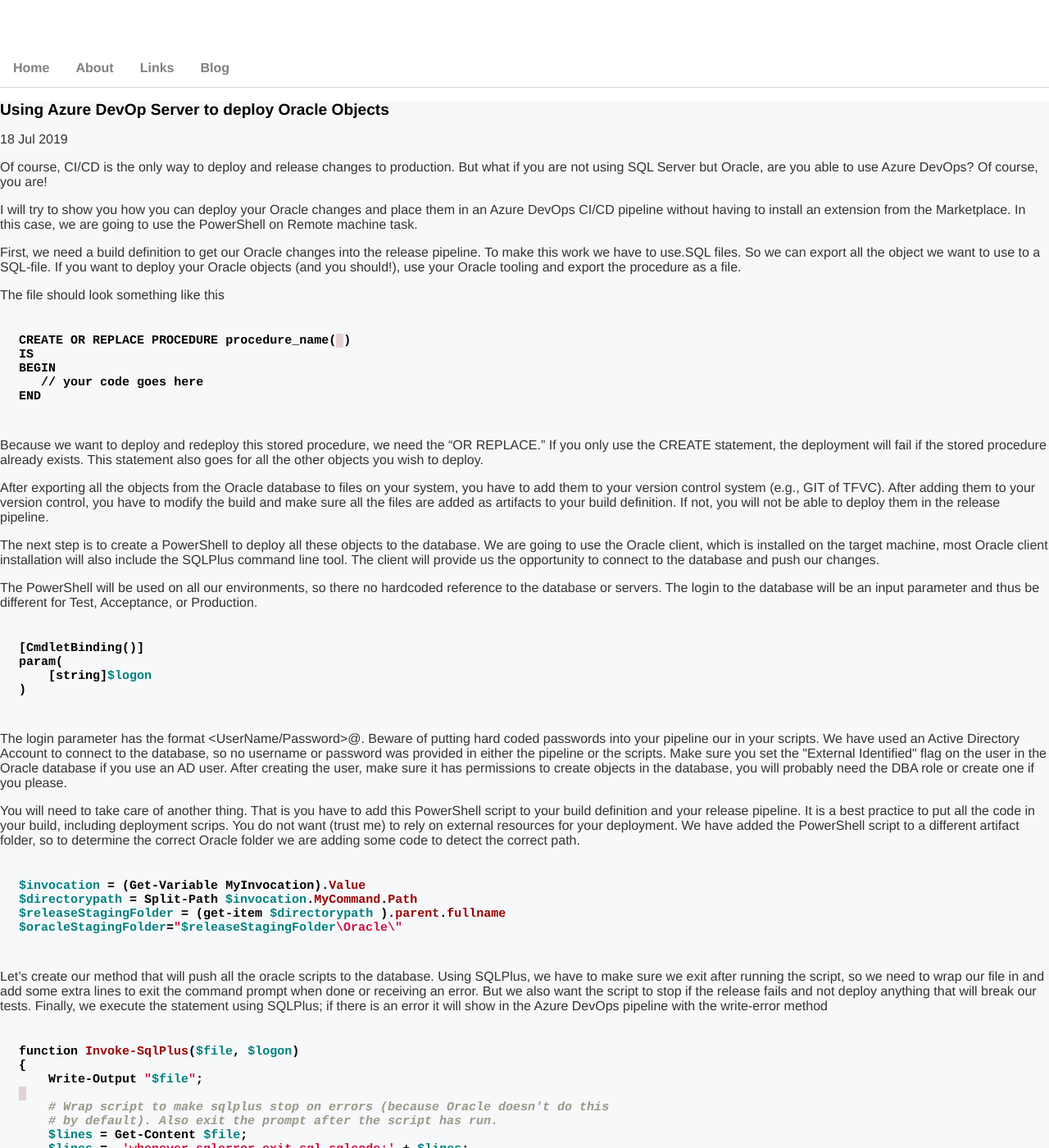
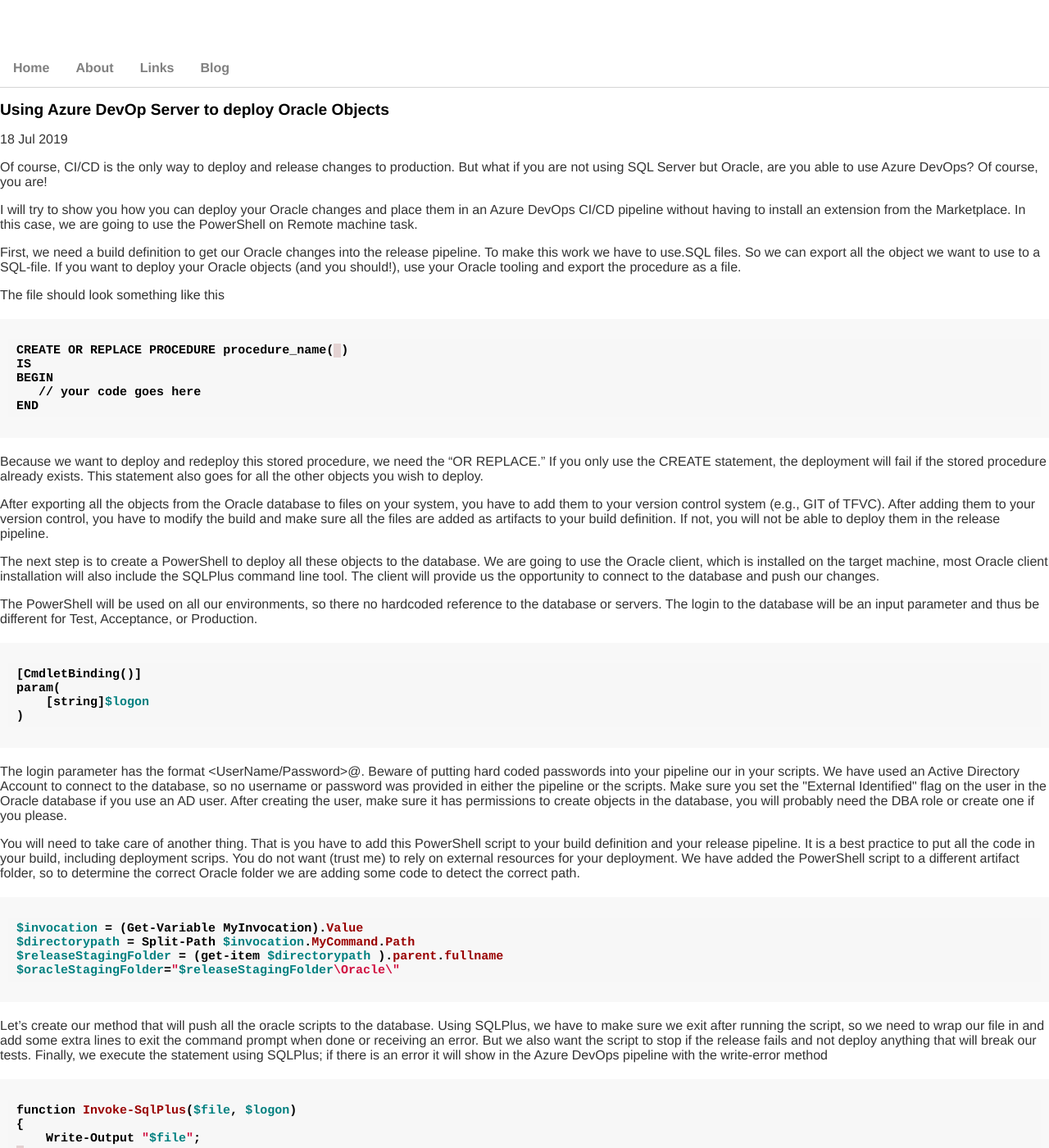
Before and after one commit to arjanvanbekkum/arjanvanbekkum.github.io, a Jekyll site: the page built from _posts/2019-07-18-Using-Azure-DevOps-Server-to-deploy-Oracle-objects.md, in a window 1280 px wide and 1400 px high. Shown: the whole window at 82% size. Built offline with Jekyll 4.4.1, drawn with Linux system fonts in a browser that asks for light colours.

Commit message:
update style and markdown

```diff
--- a/_layouts/default.html
+++ b/_layouts/default.html
@@ -4,7 +4,6 @@
 			<title>{{ page.title }}</title>
 			<!-- link to main stylesheet -->
 			<link rel="stylesheet" type="text/css" href="/css/main.css">
-			<link rel="stylesheet" type="text/css" href="/css/highlight.css">
 		</head>
 		<body>
 			<nav>
--- a/css/highlight.css
+++ /dev/null
@@ -1,13 +0,0 @@
-
-
-  .highlight {
-    background-color: #f6f8fa;
-    margin-bottom: 1.5em;
-    pre {
-      overflow-y: auto;
-      position: relative;
-      margin: 0;
-      padding: 1em;
-    }
-
-}
--- a/css/main.css
+++ b/css/main.css
@@ -37,7 +37,7 @@
 footer {
     border-top: 1px solid #d5d5d5;
     font-size: .8em;
-    background-color: #f8f8f8;
+    background-color: white;
 }
 ul.posts {
     margin: 20px auto 40px;
@@ -52,7 +52,7 @@
 }
 
 div.container {
-    background-color: #f8f8f8;
+    background-color: white;
 }
 
 nav ul  {
@@ -87,7 +87,7 @@
 /*Syntax*/
 
 .highlight {
-    background-color: #ffffff;
+    background-color: #f8f8f8e0;
     padding: 5px 10px;
     margin: 20px 0;
   }
```
